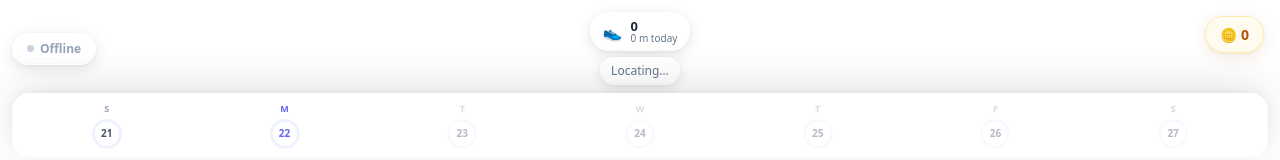
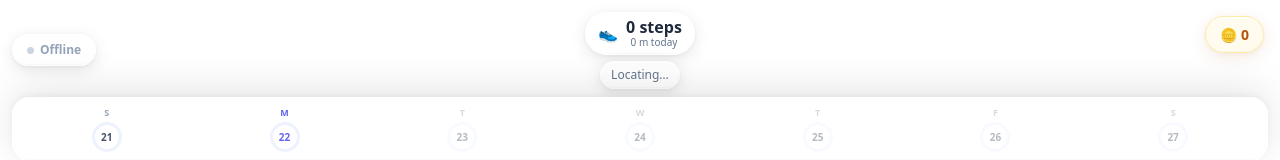
Before and after one commit to leon-arndt/lorewalk-web, a React (Vite) app: page / in a window 1280 px wide. Shown: the top 160 px of the page. Built offline with nearby package versions, Linux system fonts and the light colour scheme; no server answers.

Commit message:
fix(hud): center step count and enlarge it in the map HUD
Adds a "steps" unit label, bumps the count text 25% larger, and centers
it in its pill instead of left-aligning above the distance subtitle.

```diff
--- a/src/components/UI/StepCounter.tsx
+++ b/src/components/UI/StepCounter.tsx
@@ -45,15 +45,15 @@ export function StepCounter({ steps, distanceM }: StepCounterProps) {
 
   return (
     <div style={{
-      display: 'flex', alignItems: 'center', gap: 8,
+      display: 'flex', alignItems: 'center', justifyContent: 'center', gap: 8,
       padding: '6px 12px', borderRadius: 999,
       ...glassChrome,
       pointerEvents: 'none', userSelect: 'none',
     }}>
       <span style={{ fontSize: 16 }}>👟</span>
-      <div style={{ lineHeight: 1.1 }}>
-        <div style={{ fontSize: 13, fontWeight: 700, color: '#1e293b' }}>
-          {(animatedSteps ?? steps).toLocaleString()}
+      <div style={{ lineHeight: 1.1, textAlign: 'center' }}>
+        <div style={{ fontSize: 16, fontWeight: 700, color: '#1e293b' }}>
+          {(animatedSteps ?? steps).toLocaleString()} {t('steps_unit')}
         </div>
         <div style={{ fontSize: 10, color: '#64748b' }}>{t('steps_today', { distance })}</div>
       </div>
```
